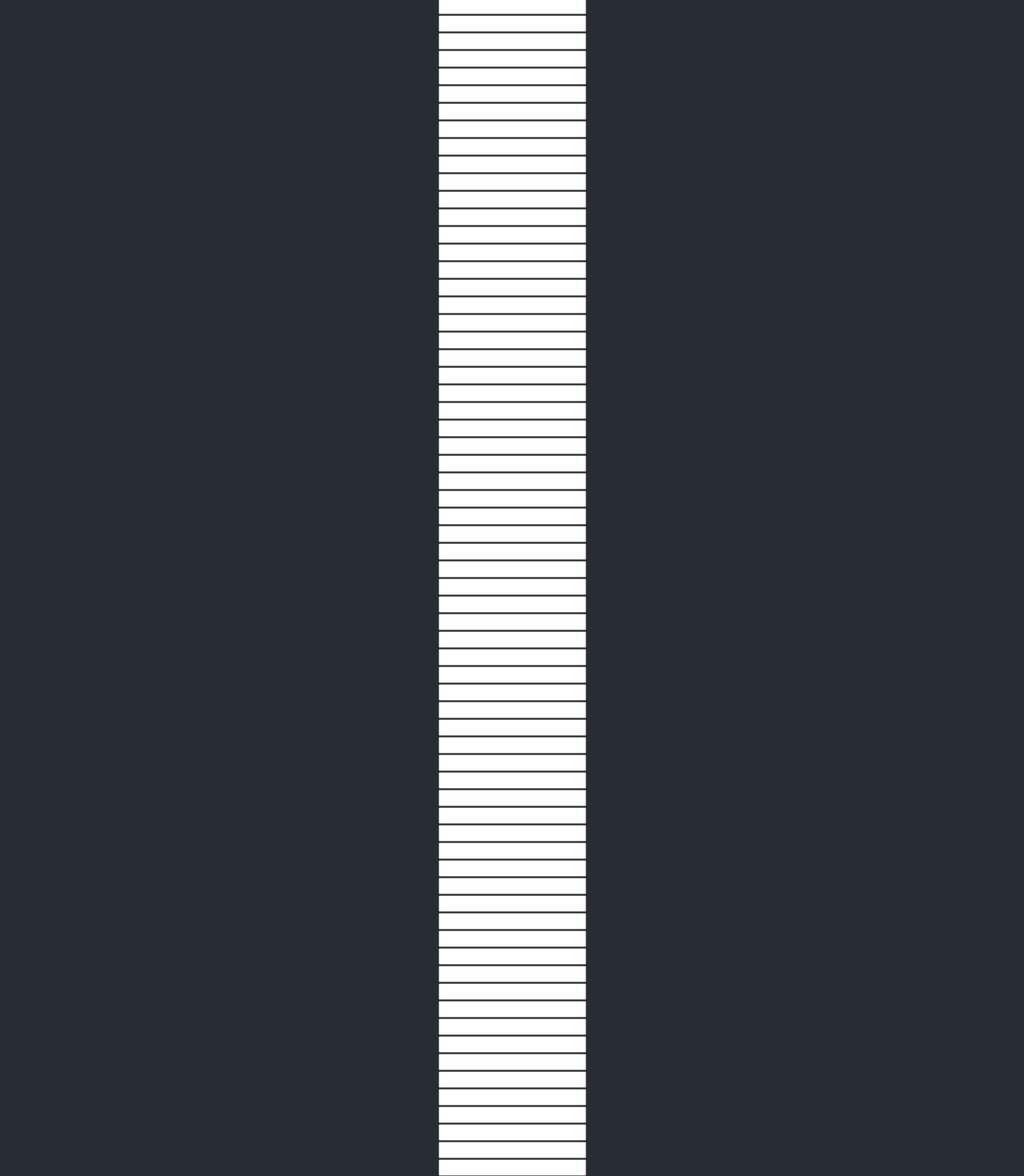
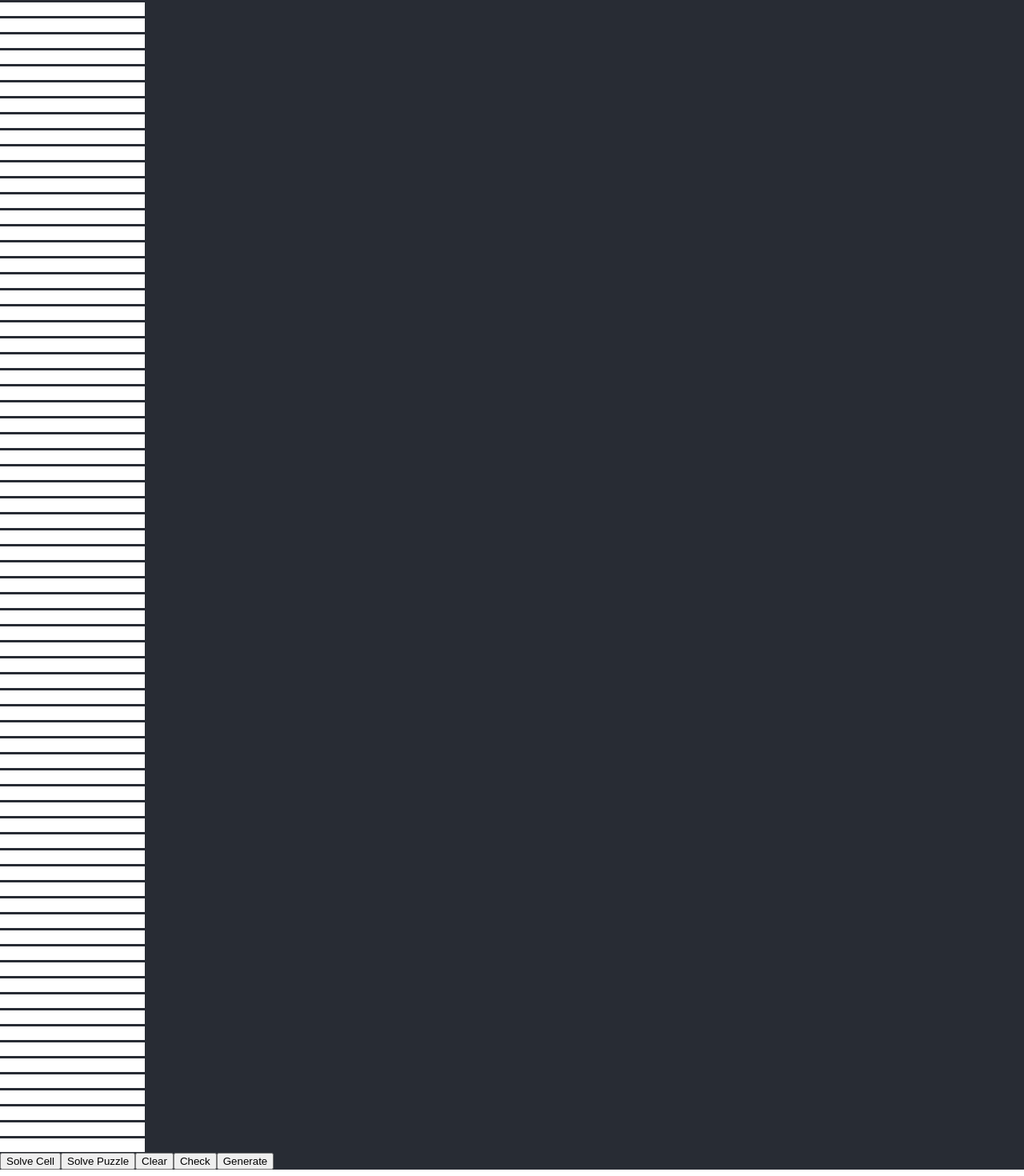
Before and after one commit to JulianAR97/puzzle-client, a React (Create React App) app: page / in a window 1280 px wide. Shown: the part 200-1670 px from the top of the page at 80% size. Built offline with nearby package versions, Linux system fonts and the light colour scheme.

Commit message:
edited styles

```diff
--- a/src/App.css
+++ b/src/App.css
@@ -1,6 +1,14 @@
+:root {
+  --main-bg-color: #282c34;
+  --accent-bg-color: lightblue;
+  --text-color-dark: black;
+  --text-color-light: white;
+  --main-highlight-color: blue;
+  --main-grey-color: lightgrey;
+}
+
 .App {
-  text-align: center;
-  background-color: #282c34;
+  background-color: var(--main-bg-color);
   min-height: 100vh;
 }
 
@@ -30,6 +38,14 @@
   color: #61dafb;
 }
 
+/* remove default input styles */
+input {
+  border: none;
+}
+input:focus {
+  outline: none;
+}
+
 @keyframes App-logo-spin {
   from {
     transform: rotate(0deg);
--- a/src/components/Sudoku/Board.css
+++ b/src/components/Sudoku/Board.css
@@ -0,0 +1,6 @@
+#board {
+  width: 450px;
+  height: 450px;
+  display: inline-block;
+  margin: 10px;
+}
--- a/src/components/Sudoku/Menu.css
+++ b/src/components/Sudoku/Menu.css
@@ -0,0 +1,20 @@
+#sudokuMenu {
+  display: inline-block;
+  text-align: center;
+  align-items: center;
+  justify-content: center;
+}
+
+.menuButton {
+  cursor: pointer;
+  padding: 5px;
+  margin: 2px;
+  color: var(--font-color-dark);
+  background-color: var(--main-grey-color);
+  border: 1px solid var(--main-highlight-color);
+  border-radius: 5px;
+}
+
+.menuButton:hover {
+  background-color: darkgrey;
+}
--- a/src/components/Sudoku/Sudoku.css
+++ b/src/components/Sudoku/Sudoku.css
@@ -0,0 +1,3 @@
+#sudoku {
+  background-color: var(--accent-bg-color)
+}
```
Also changed, not shown: src/components/Sudoku/Cell.css (+43 -0 lines).
